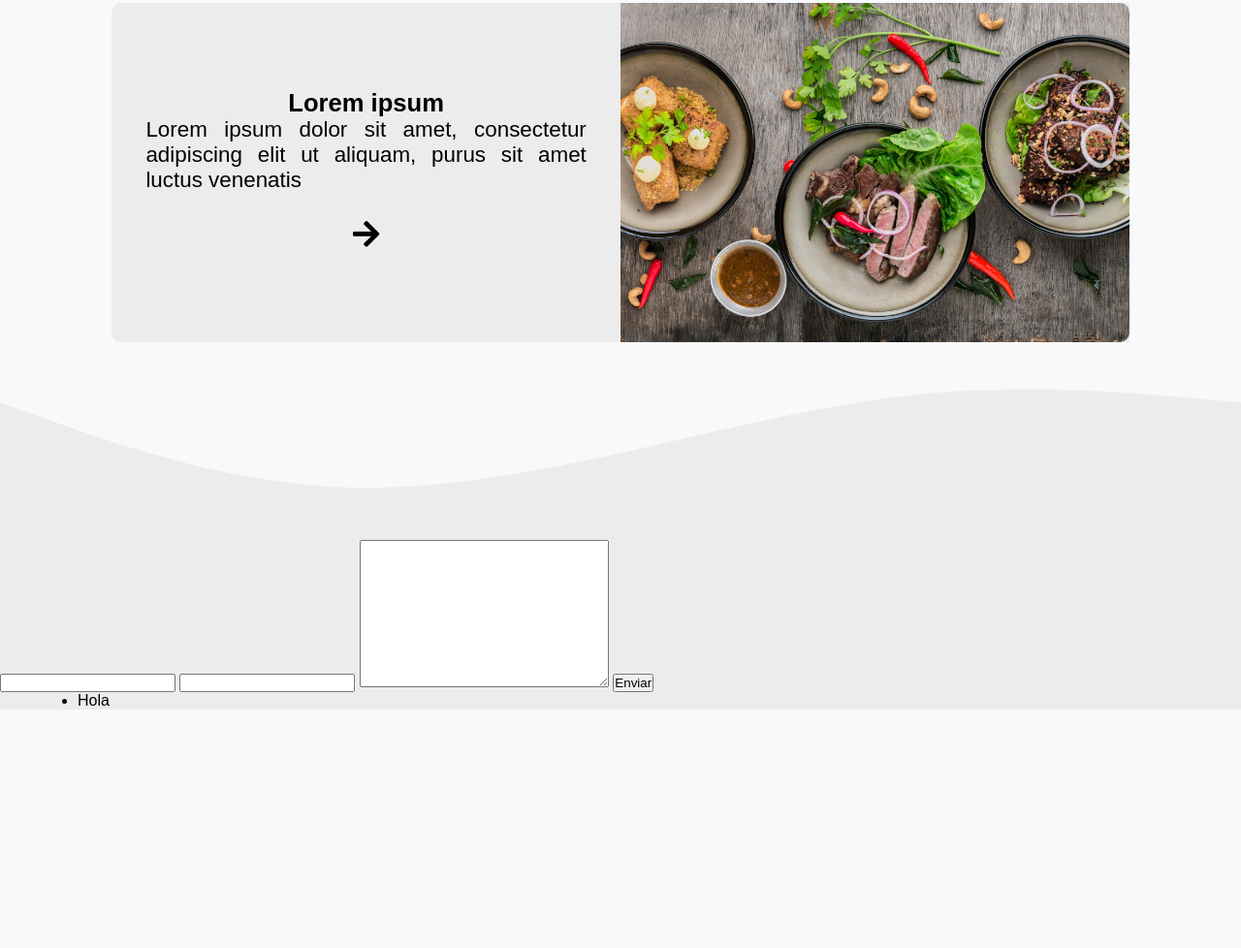
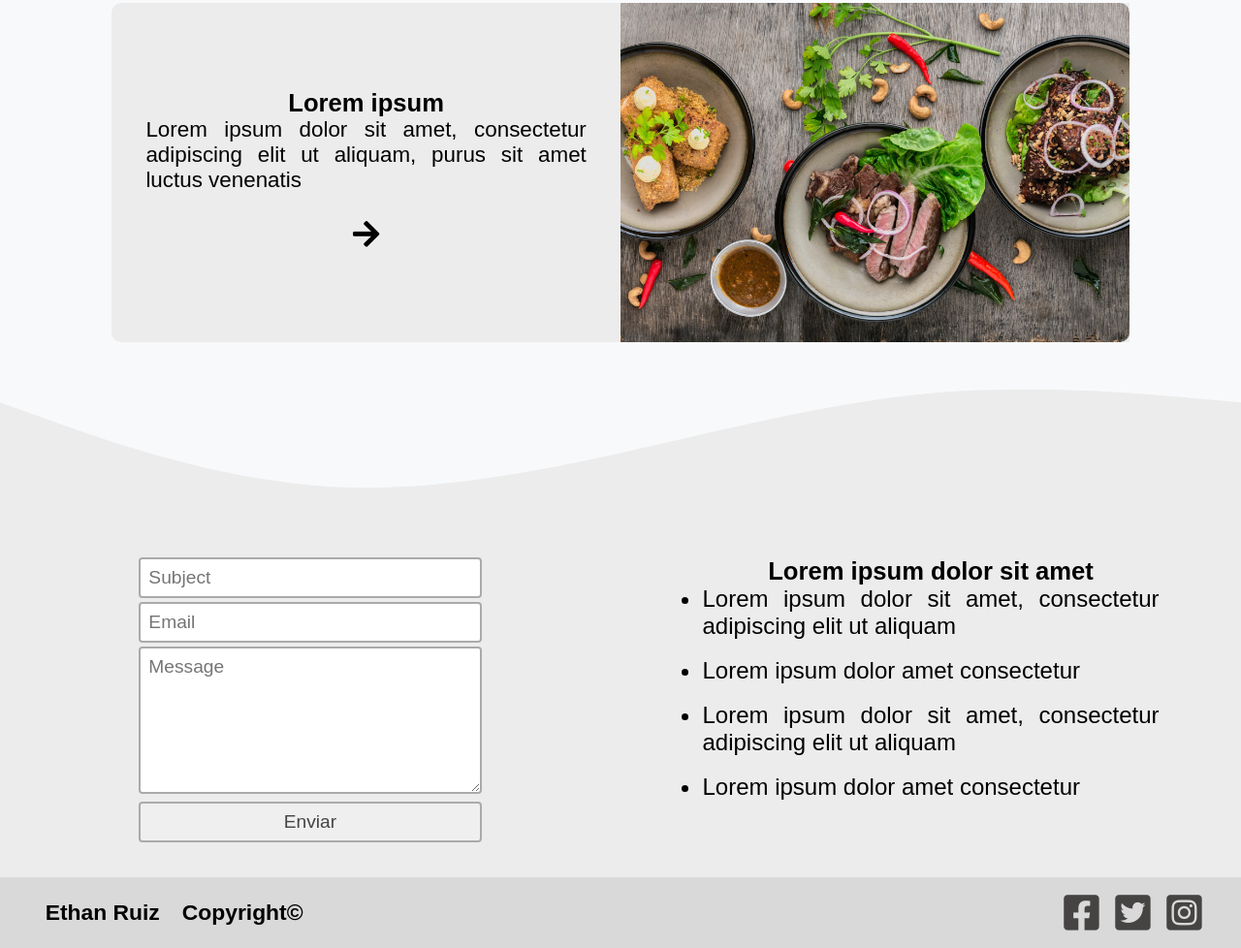
Before and after one commit to ethanrestrada/Ethans_blog, a plain HTML site: page index.html in a window 1280 px wide. Shown: the part 1349-2327 px from the top of the page at 97% size. Before the commit the page ends 2081 px from the top, so only its background shows below. Drawn offline with Linux system fonts and the light colour scheme; some icons are missing; a web font is replaced by a local one.

Commit message:
v.02 - footer

```diff
--- a/CSS/index.css
+++ b/CSS/index.css
@@ -168,21 +168,98 @@ main{
     border-radius: 0 0 10px 10px;
 }
 
+footer{
+    width: 100%;
+    display: flex;
+    flex-flow: column wrap;
+}
+
 footer svg{
     display: block;
 }
 
 .footer__form{
+    padding: 3em 1.6em 1.6em;
     background-color: #ECECEC;
+    width: 100%;
+    display: flex;
+    flex-flow: column wrap;
+    align-items: center;
+}
+
+form{
+    width: 80%;
+}
+
+.form__input{
+    font-family: 'Alatsi', sans-serif;
+    font-size: 1em;
+    outline: none;
+    border: 2px solid #aaa;
+    border-radius: 4px;
+    padding: 8px;
+    min-width: 100%;
+    max-width: 100%;
+    margin-bottom: .2em;
+    color: #464343;
+}
+
+input[type="submit"]{
+    cursor: pointer;
+}
+
+.form__input:focus {
+    border-color: #76787a;
 }
 
 .footer__list{
     background-color: #ECECEC;
-    padding-left: 5em;
+    width: 100%;
+    padding: 1.2em 1.6em 0;
+    display: flex;
+    flex-flow: column wrap;
+    align-items: center;
 }
 
-.footer__list ul li{
-    list-style: disc;
+.list__item{
+    text-align: justify;
+    width: 80%;
+}
+
+.footer__copyright{
+    width: 100%;
+    background-color: #ECECEC;
+    display: flex;
+    flex-flow: column wrap;
+}
+
+.copyright__text{
+    width: 100%;
+    padding: 1em;
+    display: flex;
+    align-items: center;
+    justify-content: center;
+}
+
+.copyright__text h4{
+    display: inline;
+    margin: 0 .5em;
+}
+
+.copyright__media{
+    background-color: #DAD9D9;
+    width: 100%;
+    padding: 1em;
+    display: flex;
+    align-items: center;
+    justify-content: center;
+}
+
+.fab{
+    color: #464343;
+    font-size: 2em;
+    margin: 0 .2em;
+    cursor: pointer;
 }
 
 @media screen and (min-width: 768px){
@@ -198,7 +275,7 @@ footer svg{
         padding: .6em;
         margin: 0 2em;
         width: 30%;
-        justify-content: start;
+        justify-content: flex-start;
     }
 
     .header__tittle h1,
@@ -282,6 +359,56 @@ footer svg{
         content: "\f061";
     }
 
+    footer{
+        flex-flow: row wrap;
+    }
+
+    .footer__form{
+        padding: 1.2em 1.6em 1.6em;
+        width: 50%;
+    }
+
+    .footer__form,
+    .footer__list{
+        padding-bottom: 2em;
+    }
+
+    form{
+        width: 85%;
+    }
+
+    .footer__list{
+        width: 50%;
+    }
+
+    .footer__list ul li{
+        font-size: 1.05em;
+    }
+
+    .footer__copyright{
+        flex-flow: row wrap;
+    }
+
+    .copyright__text,
+    .copyright__media{
+        width: 50%;
+        padding: 1em 2em;
+    }
+
+    .copyright__text {
+        background-color: #DAD9D9;
+        font-size: 1.1em;
+        justify-content: flex-start;
+    }
+
+    .copyright__media{
+        justify-content: flex-end;
+    }
+
+    .fab{
+        font-size: 2.2em;
+    }
+
 }
 
 @media screen and (min-width: 992px){
@@ -333,6 +460,26 @@ footer svg{
 
     .fas::after{
         font-size: 1.3em;
+    }
+
+    form{
+        width: 75%;
+    }
+
+    .footer__list h3{
+        font-size: 1.5em;
+    }
+
+    .footer__list ul li{
+        font-size: 1.4em;
+    }
+
+    .copyright__text h4{
+        font-size: 1.3em;
+    }
+
+    .fab{
+        font-size: 2.6em;
     }
 
 }
@@ -389,4 +536,20 @@ footer svg{
         margin-top: -5em;
     }
 
+    form{
+        width: 60%;
+    }
+
+    .form__input{
+        font-size: 1.2em;
+    }
+
+    .footer__list h3{
+        font-size: 1.6em;
+    }
+
+    .footer__list ul li{
+        font-size: 1.5em;
+    }
+
 }
--- a/index.html
+++ b/index.html
@@ -124,17 +124,36 @@
     </main>
 
     <footer>
-        <svg xmlns="http://www.w3.org/2000/svg" viewBox="0 0 1440 320"><path fill="#ECECEC" fill-opacity="1" d="M0,160L60,181.3C120,203,240,245,360,256C480,267,600,245,720,218.7C840,192,960,160,1080,149.3C1200,139,1320,149,1380,154.7L1440,160L1440,320L1380,320C1320,320,1200,320,1080,320C960,320,840,320,720,320C600,320,480,320,360,320C240,320,120,320,60,320L0,320Z"></path></svg>
+        <svg xmlns="http://www.w3.org/2000/svg" viewBox="0 0 1440 319"><path fill="#ECECEC" fill-opacity="1" d="M0,160L60,181.3C120,203,240,245,360,256C480,267,600,245,720,218.7C840,192,960,160,1080,149.3C1200,139,1320,149,1380,154.7L1440,160L1440,320L1380,320C1320,320,1200,320,1080,320C960,320,840,320,720,320C600,320,480,320,360,320C240,320,120,320,60,320L0,320Z"></path></svg>
         <div class="footer__form">
-            <input type="text" name="" id="">
-            <input type="email" name="" id="">
-            <textarea name="" id="" cols="30" rows="10"></textarea>
-            <input type="submit" value="Enviar">
+            <form action="">
+                <input type="text" class="form__input" placeholder="Subject">
+                <input type="email" class="form__input" placeholder="Email">
+                <textarea  class="form__input" cols="20" rows="6" placeholder="Message"></textarea>
+                <input type="submit" value="Enviar" class="form__input">
+            </form>
         </div>
         <div class="footer__list">
-            <ul>
-                <li>Hola</li>
-            </ul>
+            <h3>Lorem ipsum dolor sit amet</h3>
+            <div class="list__item">
+                <ul>
+                    <li>Lorem ipsum dolor sit amet, consectetur adipiscing elit ut aliquam</li> <br>
+                    <li>Lorem ipsum dolor  amet consectetur </li> <br>
+                    <li>Lorem ipsum dolor sit amet, consectetur adipiscing elit ut aliquam</li> <br>
+                    <li>Lorem ipsum dolor  amet consectetur </li> <br>
+                </ul>
+            </div>
+        </div>
+
+        <div class="footer__copyright">
+            <div class="copyright__text">
+                <h4>Ethan Ruiz</h4><h4>Copyright&#169</h4>
+            </div>
+            <div class="copyright__media">
+                <i class="fab fa-facebook-square"></i>
+                <i class="fab fa-twitter-square"></i>
+                <i class="fab fa-instagram-square"></i>
+            </div>
         </div>
     </footer>
 
```
